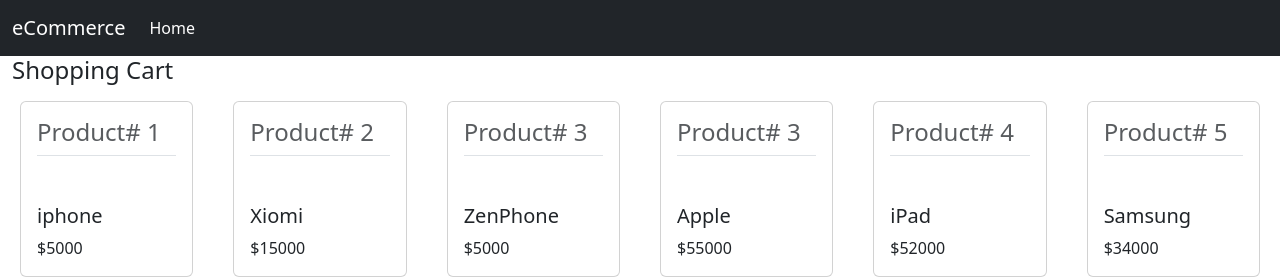
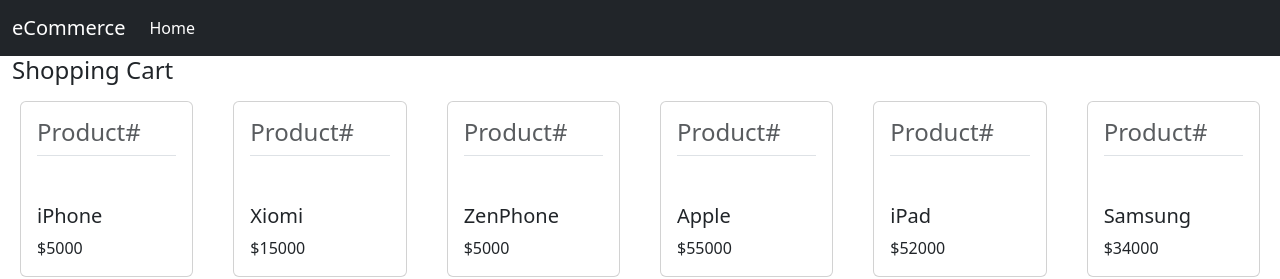
Before and after one commit to FkyingAbhishek/my-first-app, a React (Create React App) app: page / in a window 1280 px wide. Shown: the top 279 px of the page. Built offline with nearby package versions, Linux system fonts and the light colour scheme; a small style sheet from the web is missing.

Commit message:
Add CI/CD pipeline configurati

```diff
--- a/src/NavBar.jsx
+++ b/src/NavBar.jsx
@@ -1,5 +1,5 @@
 import React, { Component } from "react";
-import ShoppingCart from "./ShoppingCart";
+// import ShoppingCart from "./ShoppingCart"; // Remove this import if not needed
 
 export class Navbar extends Component {
     render() {
--- a/src/ShoppingCart.jsx
+++ b/src/ShoppingCart.jsx
@@ -1,22 +1,37 @@
-import React,{Component} from "react";
-import Product from "./Product";
+import React, { Component } from "react";
+import Product from "./Product";  // Assuming this is a component that displays individual product details
 
-export default class ShoppingCart extends Component{
+export default class ShoppingCart extends Component {
+    // Define the products in the state
+    state = {
+        products: [
+            { id: 1, productName: "iPhone", productPrice: 5000, quantity: 20 },
+            { id: 2, productName: "Xiomi", productPrice: 15000, quantity: 20 },
+            { id: 3, productName: "ZenPhone", productPrice: 5000, quantity: 20 },
+            { id: 4, productName: "Apple", productPrice: 55000, quantity: 20 }, // Updated id from 3 to 4
+            { id: 5, productName: "iPad", productPrice: 52000, quantity: 20 },
+            { id: 6, productName: "Samsung", productPrice: 34000, quantity: 20 }  // Updated id from 4 to 6
+        ]
+    };
 
-    state={products:[{id:1,productName:"iphone",productPrice:5000,quantity:20},
-        {id:2,productName:"Xiomi",productPrice:15000,quantity:20},
-        {id:3,productName:"ZenPhone",productPrice:5000,quantity:20},
-        {id:3,productName:"Apple",productPrice:55000,quantity:20},
-        {id:4,productName:"iPad",productPrice:52000,quantity:20},
-        {id:5,productName:"Samsung",productPrice:34000,quantity:20}
-    ]}
-
-    render(){
+    render() {
         return (
             <div className="container-fluid">
                 <h4>Shopping Cart</h4>
-                <div className="row">{this.state.products.map((prod)=>{return <Product key={prod.id}
-                 Id={prod.id} productName={prod.productName} productPrice={prod.productPrice} quantity={prod.quantity} />})}</div>
+                <div className="row">
+                    {/* Loop through products and display each in the Product component */}
+                    {this.state.products.map((prod) => {
+                        return (
+                            <Product
+                                key={prod.id}
+                                id={prod.id}
+                                productName={prod.productName}
+                                productPrice={prod.productPrice}
+                                quantity={prod.quantity}
+                            />
+                        );
+                    })}
+                </div>
             </div>
         );
     }
```
